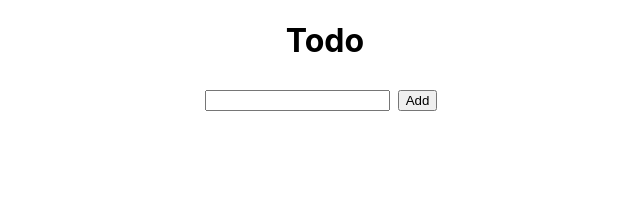
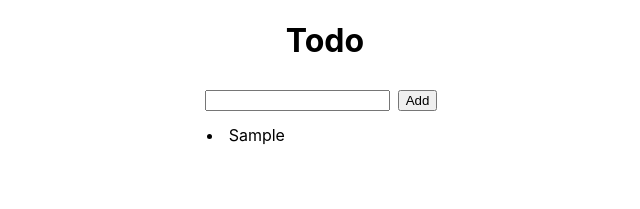
Before and after one commit to ZaidAshraf/TodoListReact, a React (Create React App) app in the folder todolist/: page / in a window 1280 px wide. Both pictures are taken after typing "Sample" into the empty fields and a click on the button "Add". Shown: the top 209 px of the page, without its empty margins (315-955 px from the left). Built offline with nearby package versions, Linux system fonts and the light colour scheme.

Commit message:
rendering list

```diff
--- a/todolist/src/App.js
+++ b/todolist/src/App.js
@@ -19,6 +19,7 @@ function Container() {
 function Inputbox() {
   const [itemList, setItemList] = useState([]);
   const [input, setInput] = useState("");
+  const rows = [];
 
   const handleAdd = () => {
     if (input !== "") {
@@ -32,6 +33,11 @@ function Inputbox() {
     console.log(itemList);
   }, [itemList]);
 
+  itemList.forEach((item) => {
+    rows.push(<Categories category={item.isDone} key={item.isDone} />);
+    rows.push(<ToDoList item={item.name} key={item.name} />);
+  });
+
   return (
     <>
       <input
@@ -42,8 +48,9 @@ function Inputbox() {
       <button className="btn" onClick={handleAdd}>
         Add
       </button>
-      <Categories />
-      <ToDoList />
+      <table>
+        <tbody>{rows}</tbody>
+      </table>
     </>
   );
 }
@@ -56,10 +63,10 @@ function Categories({ category }) {
   );
 }
 
-function ToDoList({ toDo }) {
+function ToDoList({ item }) {
   return (
     <>
-      <h1>{toDo}</h1>
+      <li>{item}</li>
     </>
   );
 }
```
